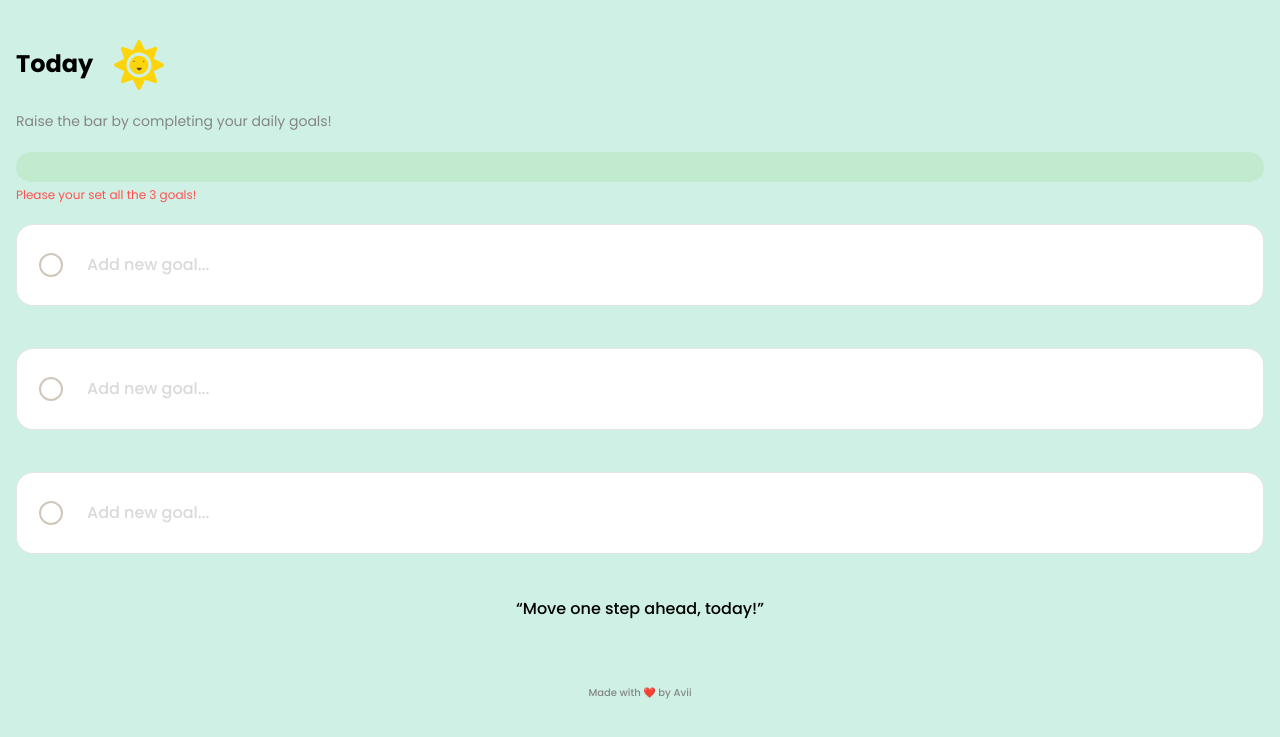
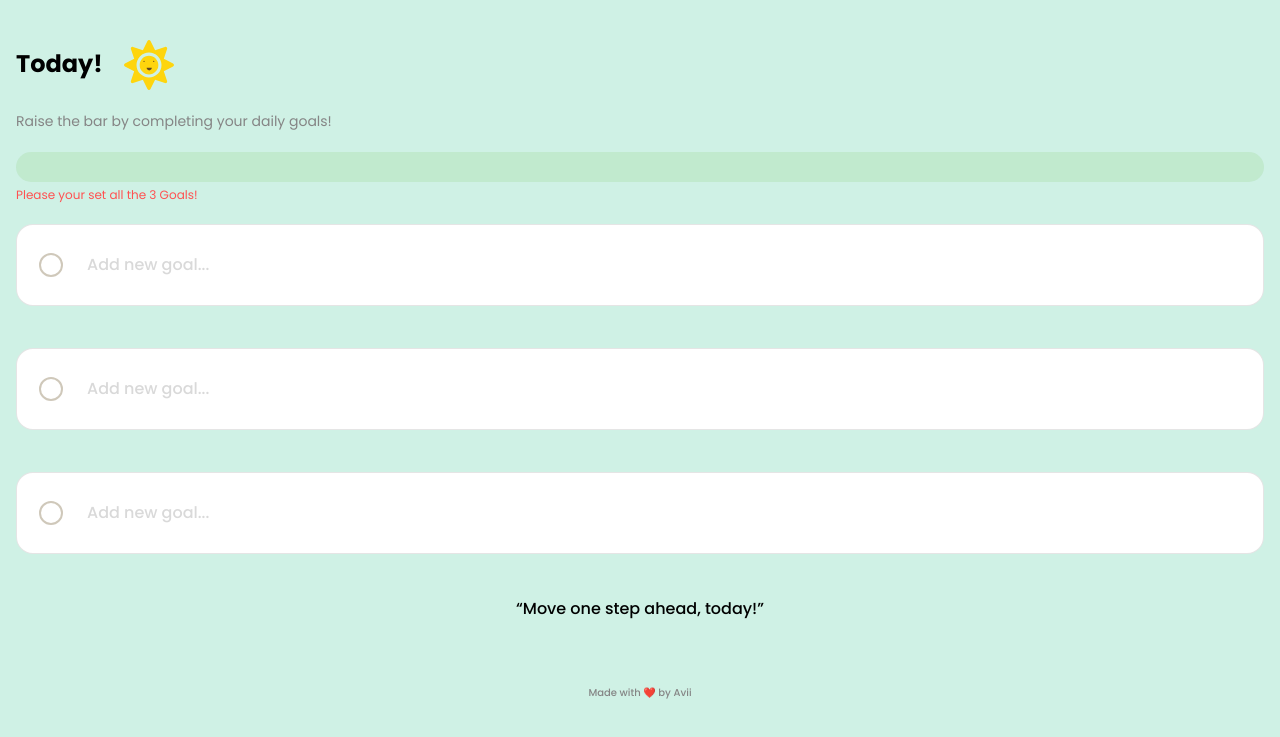
Before and after one commit to avneeshku21/Focus-on-Today, a plain HTML site: page index.html in a window 1280 px wide. Both pictures are taken after a click on the element 51 px from the left and 405 px from the top of the page. Shown: the part 141-878 px from the top of the page. Drawn offline with Linux system fonts and the light colour scheme; a web font is replaced by a local one.

Commit message:
Update index.html

```diff
--- a/index.html
+++ b/index.html
@@ -20,7 +20,7 @@
       <h1 class="title">Focus on <span>Today</span></h1>
       <div class="app-container">
         <h2 class="subtitle">
-          <span>Today</span>
+          <span>Today!</span>
           <img class="sun-icon" src="/imgaes/Sun.svg" alt="sun" />
         </h2>
         <p class="progress-label">Raise the bar by completing your daily goals!</p>
@@ -28,7 +28,7 @@
           <div class="progress-value">
             <span>2/3 Completed</span>
           </div>
-          <p class="error-label">Please your set all the 3 goals!</p>
+          <p class="error-label">Please your set all the 3 Goals!</p>
         </div>
 
         <div class="goal-container">
```
